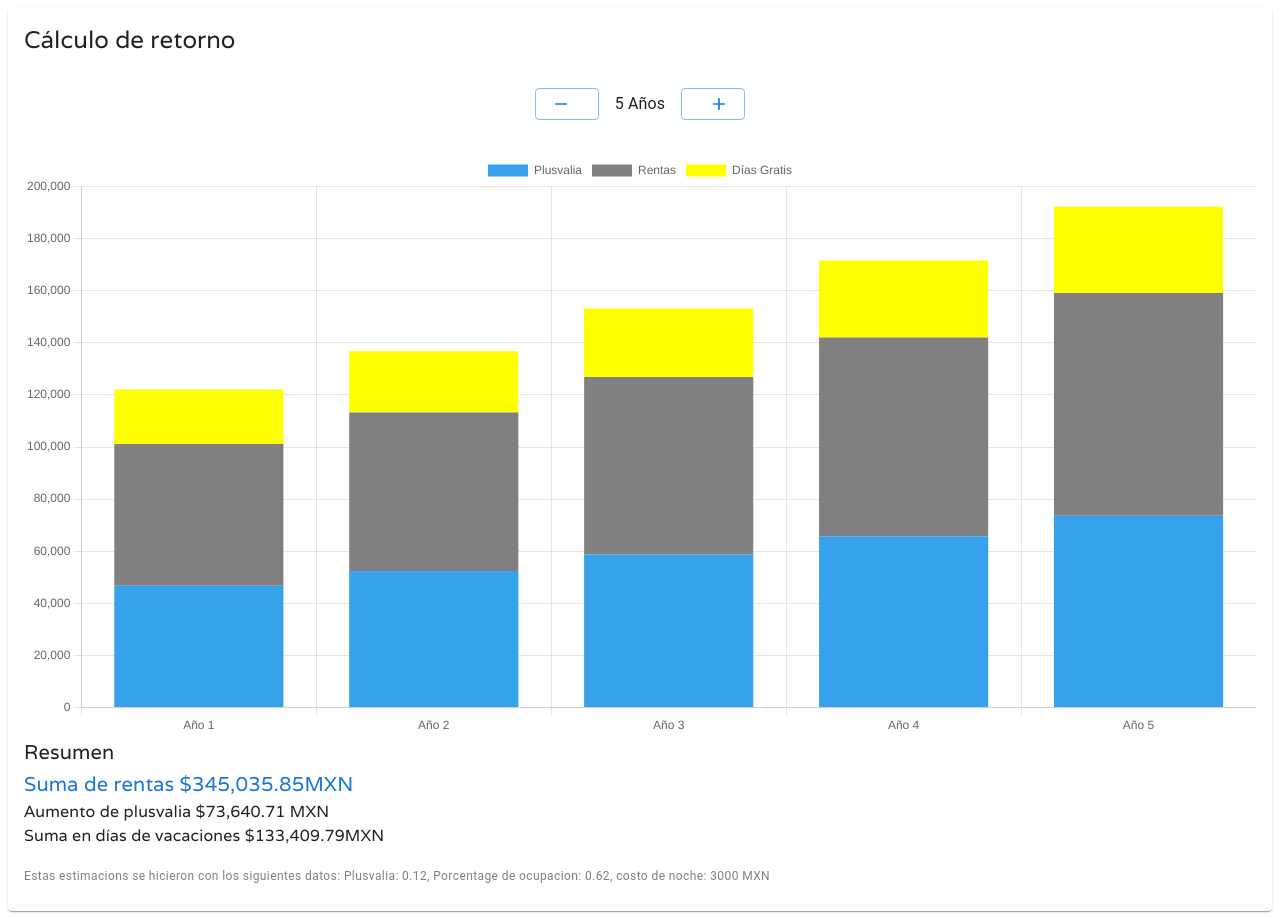
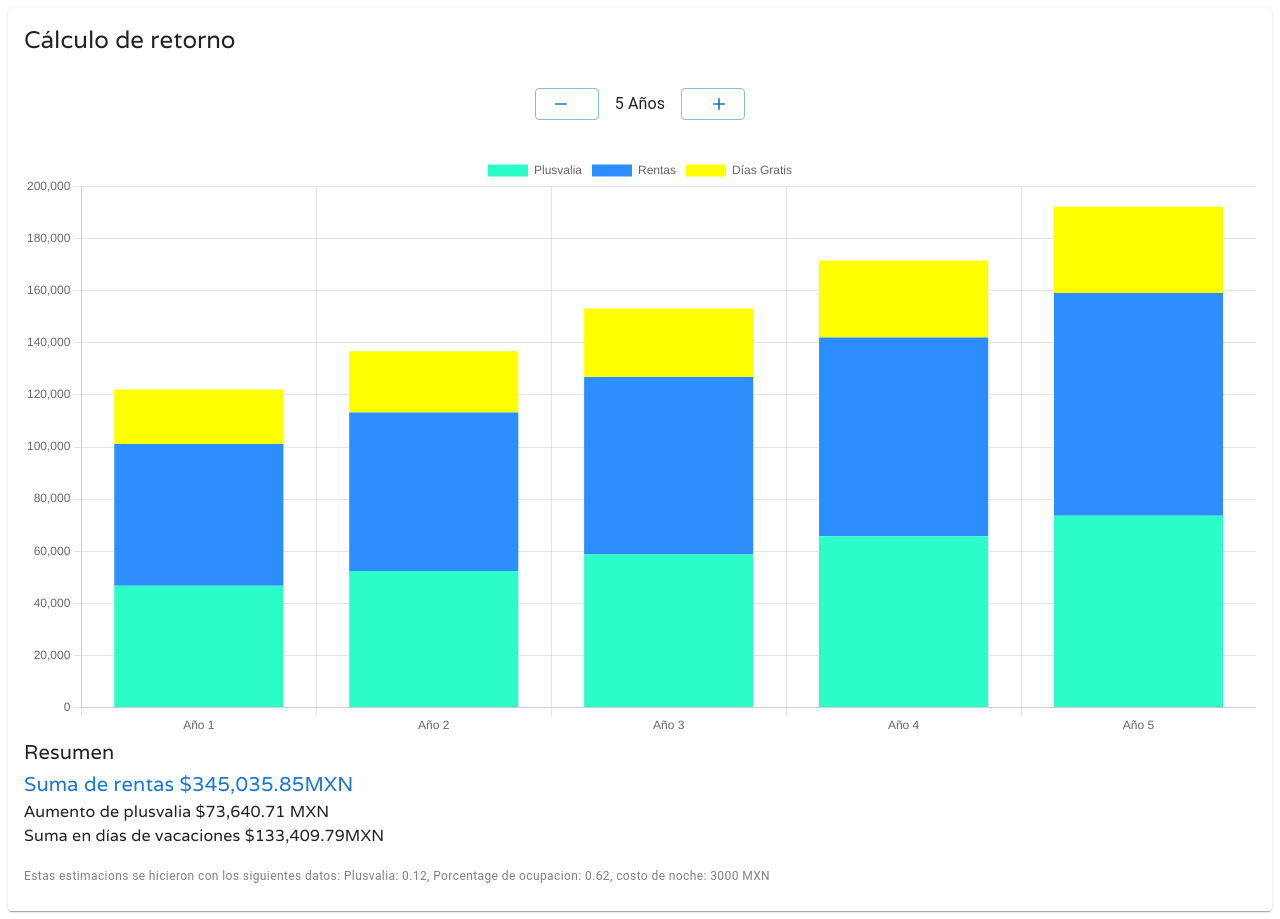
Before and after one commit to pepev94/inmobio-calculadora, a Next.js app: page / in a window 1280 px wide. Built offline with nearby package versions, Linux system fonts and the light colour scheme.

Commit message:
changed colors

```diff
--- a/components/roi-calculator/index.tsx
+++ b/components/roi-calculator/index.tsx
@@ -110,13 +110,13 @@ const transformForChart = (results: Results[]) => {
   chartData.datasets.push({
     label: "Plusvalia",
     data: results.map((item) => item.capitalGains),
-    backgroundColor: "rgb(53, 162, 235)",
+    backgroundColor: "#2bfcc8",
   });
 
   chartData.datasets.push({
     label: "Rentas",
     data: results.map((item) => item.cashflow),
-    backgroundColor: "grey",
+    backgroundColor: "#2b8efc",
   });
 
   chartData.datasets.push({
--- a/pages/index.tsx
+++ b/pages/index.tsx
@@ -1,10 +1,16 @@
 import Head from "next/head";
-import { Inter } from "@next/font/google";
 import RoiCalculator from "@/components/roi-calculator";
-
-const inter = Inter({ subsets: ["latin"] });
+import { useRouter } from "next/router";
 
 export default function Home() {
+  const router = useRouter();
+  const {
+    fractionCost,
+    plusvalia,
+    airbnbNightCost,
+    percentageOccupationEstimation,
+    years,
+  } = router.query;
   return (
     <>
       <Head>
@@ -14,7 +20,15 @@ export default function Home() {
         <link rel="icon" href="/favicon.ico" />
       </Head>
       {/*@ts-ignore */}
-      <RoiCalculator />
+      <RoiCalculator
+        fractionCost={parseFloat((fractionCost as string) || "390000")}
+        plusvalia={parseFloat((plusvalia as string) || "0.12")}
+        airbnbNightCost={parseFloat((airbnbNightCost as string) || "3000")}
+        percentageOccupationEstimation={parseFloat(
+          (percentageOccupationEstimation as string) || "0.62"
+        )}
+        years={parseFloat((years as string) || "5")}
+      />
     </>
   );
 }
```
